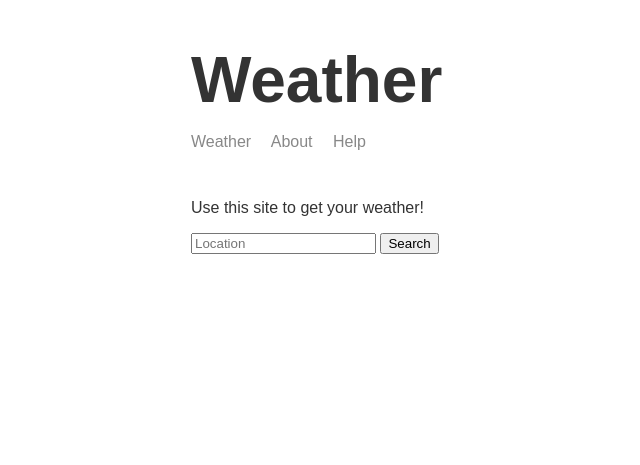
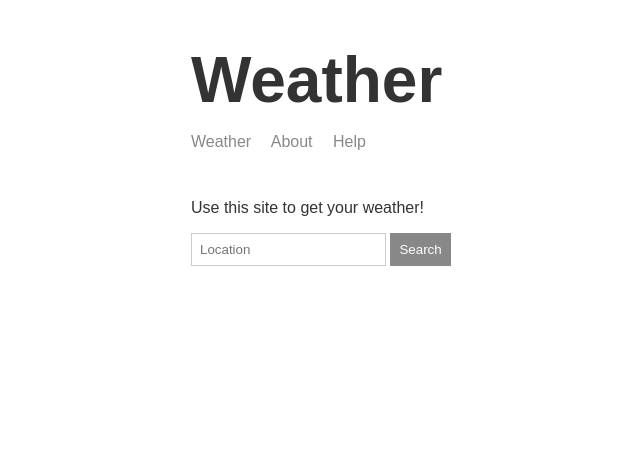
Before and after one commit to j-argote/Node.js, a Node server app: page / in a window 1280 px wide. Shown: the top 465 px of the page, without its empty margins (124-764 px from the left). Run offline with Node 20, Linux system fonts and the light colour scheme; some libraries are stand-ins or nearby versions.

Commit message:
working weather app

```diff
--- a/nodejs/web-server/public/css/styles.css
+++ b/nodejs/web-server/public/css/styles.css
@@ -40,3 +40,16 @@ header a {
 .portrait {
     width: 250px;
 }
+
+input {
+    border: 1px solid #cccccc;
+    padding: 8px;
+}
+
+button {
+    cursor: pointer;
+    border: 1px solid #888888;
+    background: #888888;
+    color: white;
+    padding: 8px;
+}
--- a/nodejs/web-server/templates/views/index.hbs
+++ b/nodejs/web-server/templates/views/index.hbs
@@ -17,8 +17,10 @@
                 <input placeholder="Location">
                 <button>Search</button>
             </form>
+
+            <p id="message-1"></p>
+            <p id="message-2"></p>
         </div>
-
 
         {{>footer}}
 
```
Also changed, not shown: nodejs/web-server/public/js/app.js.
